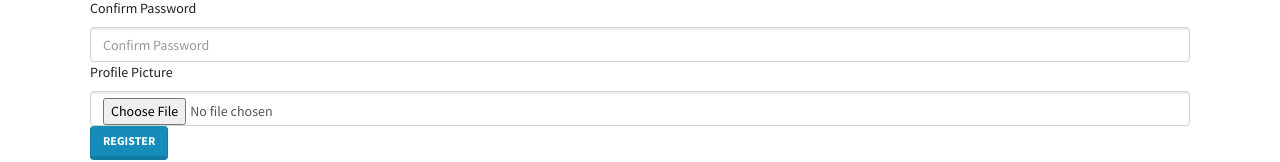
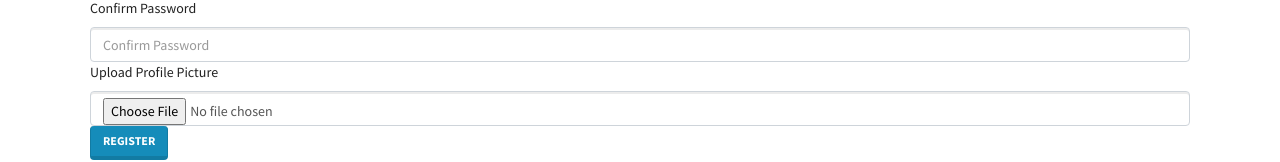
Before and after one commit to vishal-singh-rajpoot/notezipper_mern, a React (Create React App) app in the folder frontend/: page /register in a window 1280 px wide. Shown: the part 363-525 px from the top of the page. Built offline with nearby package versions, Linux system fonts and the light colour scheme.

Commit message:
lec 10 - till 58:01 , RegisterScreen functionality

```diff
--- a/frontend/src/screens/RegisterScreen/RegisterScreen.js
+++ b/frontend/src/screens/RegisterScreen/RegisterScreen.js
@@ -105,12 +105,12 @@ const RegisterScreen = () => {
             <ErrorMessage variant="danger">{picMessage}</ErrorMessage>
           )}
           <Form.Group controlId="formFile">
-            <Form.Label>Profile Picture</Form.Label>
+            <Form.Label>Upload Profile Picture</Form.Label>
             <Form.Control
               onChange={(e) => postDetails(e.target.files[0])}
               id="custom-file"
               type="file"
-              label="Upload Profile Picture"
+            //   label="Upload Profile Picture"
               custom
             />
           </Form.Group>
```
